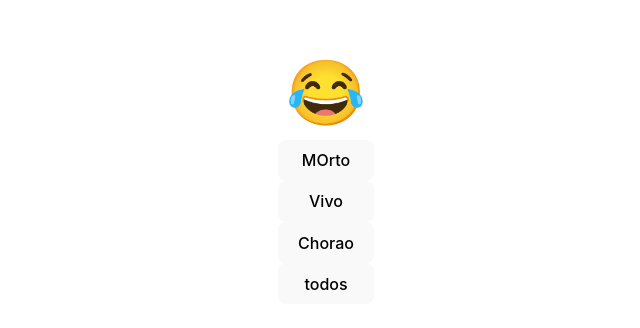
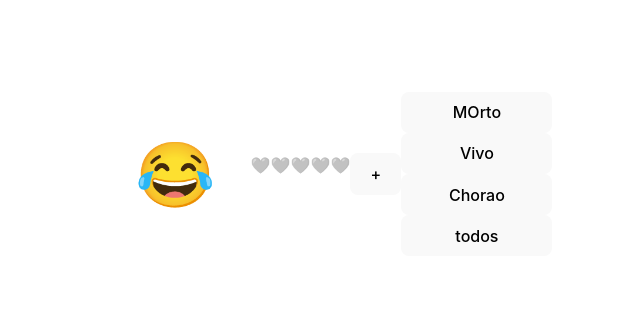
Before and after one commit to ufjf-dcc207/ufjf-dcc207-2024-3-a-atv06-Wilian2012, a React (Vite) app: page / in a window 1280 px wide. Shown: the part 226-554 px from the top of the page, without its empty margins (314-954 px from the left). Built offline with nearby package versions, Linux system fonts and the light colour scheme.

Commit message:
adicona componente com cada componente com seu estado

```diff
--- /dev/null
+++ b/src/Atributo.css
@@ -0,0 +1,14 @@
+.atributo{
+
+    display: flex;
+    .ativo{
+
+        scale:  1.1;
+    }
+
+    .inativo{
+
+        filter: grayscale(100%);
+        opacity: 0.4;
+    }
+}
--- /dev/null
+++ b/src/Atributo.tsx
@@ -0,0 +1,32 @@
+import { useState } from "react";
+import "./Atributo.css";
+
+type AtributoProps={
+
+    icone:string;
+};
+
+export default function Atributo({icone}:AtributoProps){
+
+   const [valor, setValor]= useState(0);
+
+    function onValueUp(){
+
+
+        if(valor ===5){
+
+            setValor(0);
+        }  else {
+            setValor(valor + 1);
+        }
+    }
+   return (
+
+    <div className="atributo">
+        <span className="ativo">{icone.repeat(valor)} </span>
+        <span className="inativo">{icone.repeat(5 - valor)}</span>
+        <button onClick={onValueUp}>+</button>
+    </div>
+
+   );
+}
--- a/src/Emoji.css
+++ b/src/Emoji.css
@@ -1,5 +1,9 @@
 .emoji{
-
+    display: grid;
+    grid-template-columns: repeat(3,1fr);
+    gap: 0.5;
+    align-items: center;
+    justify-content: center;
    .situacao {
     font-size: 4em;
    }
--- a/src/Emoji.tsx
+++ b/src/Emoji.tsx
@@ -1,5 +1,6 @@
 import { useState } from "react";
 import "./Emoji.css";
+import Atributo from "./Atributo";
 
 const EMOJIS = new Map<string, string>([
 
@@ -33,7 +34,7 @@
 
     function toTodos(){
 
-        console.log("toTodos()!");
+
     switch(situacao){
 
         case "haapy":
@@ -41,7 +42,7 @@
         break;
 
         case "sick":
-        setSituacao( "happy");
+        setSituacao( "dead");
         break;
 
         case "dead":
@@ -50,12 +51,14 @@
 
          default:
             setSituacao("happy");
+            break;
 
     }
     }
     return (
         <div className="emoji">
-            <div className="situacao">{EMOJIS.get(situacao)|| "😭" }</div>
+            <div className="situacao">{EMOJIS.get(situacao)|| "🤨" }</div>
+            <div className="atributos"><Atributo icone ="❤️" /></div>
             <div className="acoes">
                 <button onClick={toDead}>MOrto</button>
                 <button onClick={toHappy}>Vivo</button>
```
